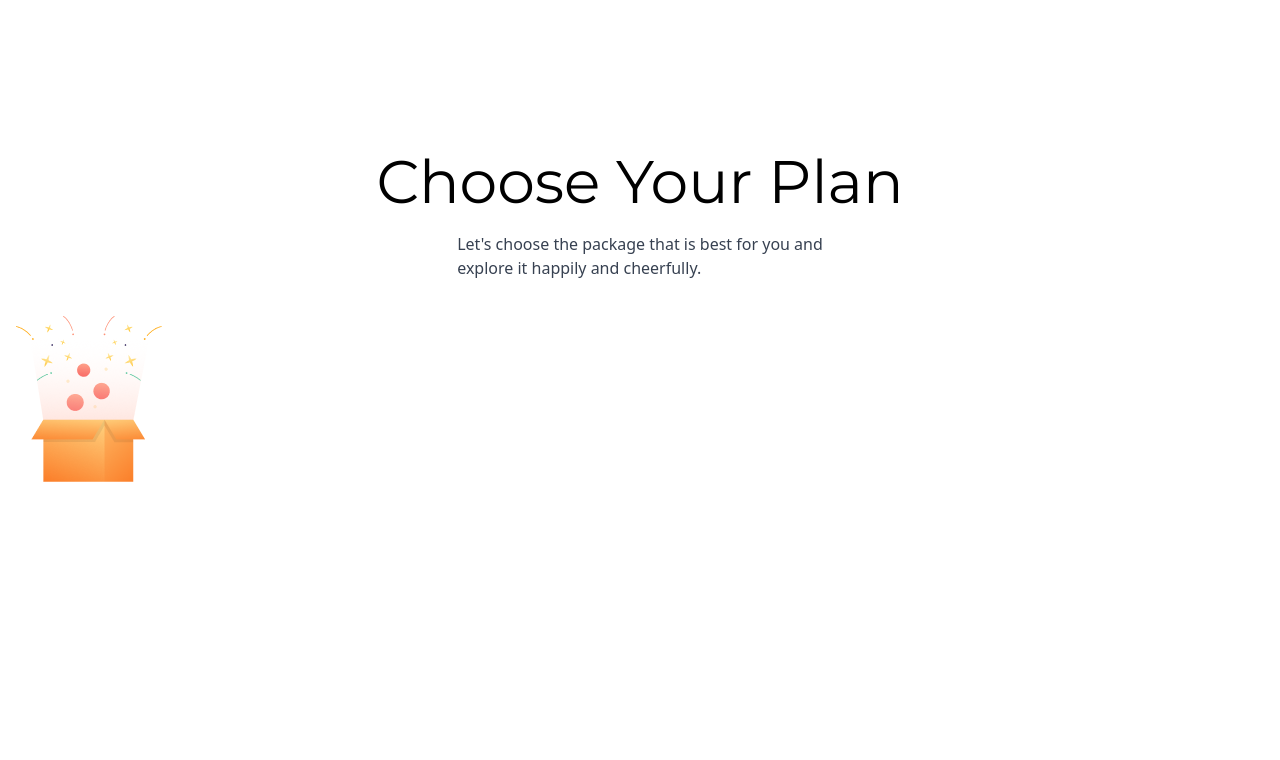
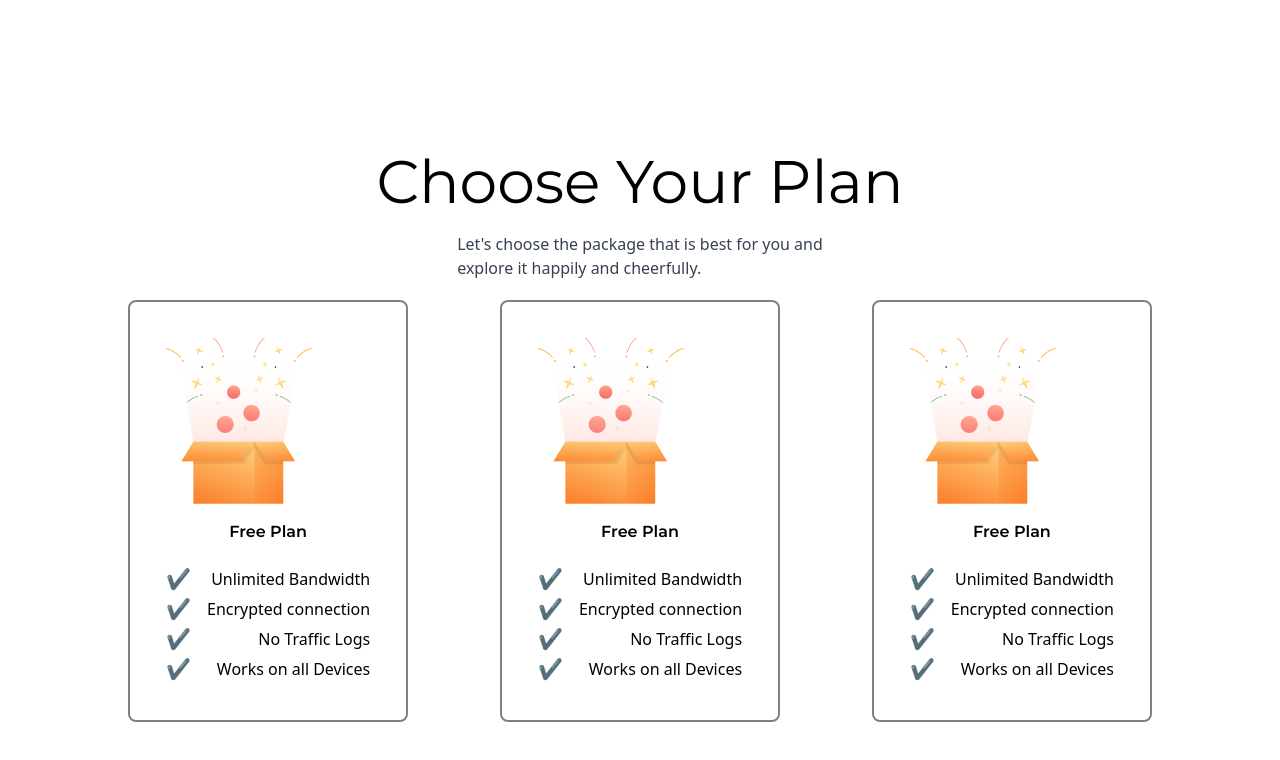
Before and after one commit to Allwyn46/laslesvpn, an Angular app: page / in a window 1280 px wide. Shown: the part 1705-2465 px from the top of the page. Built offline with nearby package versions, Linux system fonts and the light colour scheme.

Commit message:
completed plan section skeleton

```diff
--- a/src/app/components/plan/plan.html
+++ b/src/app/components/plan/plan.html
@@ -11,9 +11,75 @@
       </p>
     </div>
 
-    <div class="flex justify-between items-center mt-5">
-      <div class="border-slate-700 p-4">
-        <img src="assets/plan.png" alt="" class="" />
+    <div class="flex justify-between items-center mx-32">
+      <div
+        class="flex justify-center items-center mt-5 border-gray-700 p-5 rounded-lg"
+        style="border: 2px solid gray"
+      >
+        <div class="p-4">
+          <img src="assets/plan.png" alt="" class="" />
+
+          <h3 class="mt-4 font-montserrat text-center font-semibold">Free Plan</h3>
+
+          <ul class="mt-5">
+            <li class="flex justify-between items-center">
+              <span class="mr-4" style="font-size: 20px">&#10004;</span> Unlimited Bandwidth
+            </li>
+            <li class="flex justify-between items-center">
+              <span class="mr-4" style="font-size: 20px">&#10004;</span> Encrypted connection
+            </li>
+            <li class="flex justify-between items-center">
+              <span class="mr-4" style="font-size: 20px">&#10004;</span> No Traffic Logs
+            </li>
+            <li class="flex justify-between items-center">
+              <span class="mr-4" style="font-size: 20px">&#10004;</span> Works on all Devices
+            </li>
+          </ul>
+        </div>
+      </div>
+      <div class="flex justify-center items-center mt-5 border-gray-700 p-5 rounded-lg" style="border: 2px solid gray">
+        <div class="p-4">
+          <img src="assets/plan.png" alt="" class="" />
+
+          <h3 class="mt-4 font-montserrat text-center font-semibold">Free Plan</h3>
+
+          <ul class="mt-5">
+            <li class="flex justify-between items-center">
+              <span class="mr-4" style="font-size: 20px">&#10004;</span> Unlimited Bandwidth
+            </li>
+            <li class="flex justify-between items-center">
+              <span class="mr-4" style="font-size: 20px">&#10004;</span> Encrypted connection
+            </li>
+            <li class="flex justify-between items-center">
+              <span class="mr-4" style="font-size: 20px">&#10004;</span> No Traffic Logs
+            </li>
+            <li class="flex justify-between items-center">
+              <span class="mr-4" style="font-size: 20px">&#10004;</span> Works on all Devices
+            </li>
+          </ul>
+        </div>
+      </div>
+      <div class="flex justify-center items-center mt-5 border-gray-700 p-5 rounded-lg" style="border: 2px solid gray">
+        <div class="p-4">
+          <img src="assets/plan.png" alt="" class="" />
+
+          <h3 class="mt-4 font-montserrat text-center font-semibold">Free Plan</h3>
+
+          <ul class="mt-5">
+            <li class="flex justify-between items-center">
+              <span class="mr-4" style="font-size: 20px">&#10004;</span> Unlimited Bandwidth
+            </li>
+            <li class="flex justify-between items-center">
+              <span class="mr-4" style="font-size: 20px">&#10004;</span> Encrypted connection
+            </li>
+            <li class="flex justify-between items-center">
+              <span class="mr-4" style="font-size: 20px">&#10004;</span> No Traffic Logs
+            </li>
+            <li class="flex justify-between items-center">
+              <span class="mr-4" style="font-size: 20px">&#10004;</span> Works on all Devices
+            </li>
+          </ul>
+        </div>
       </div>
     </div>
   </div>
```
